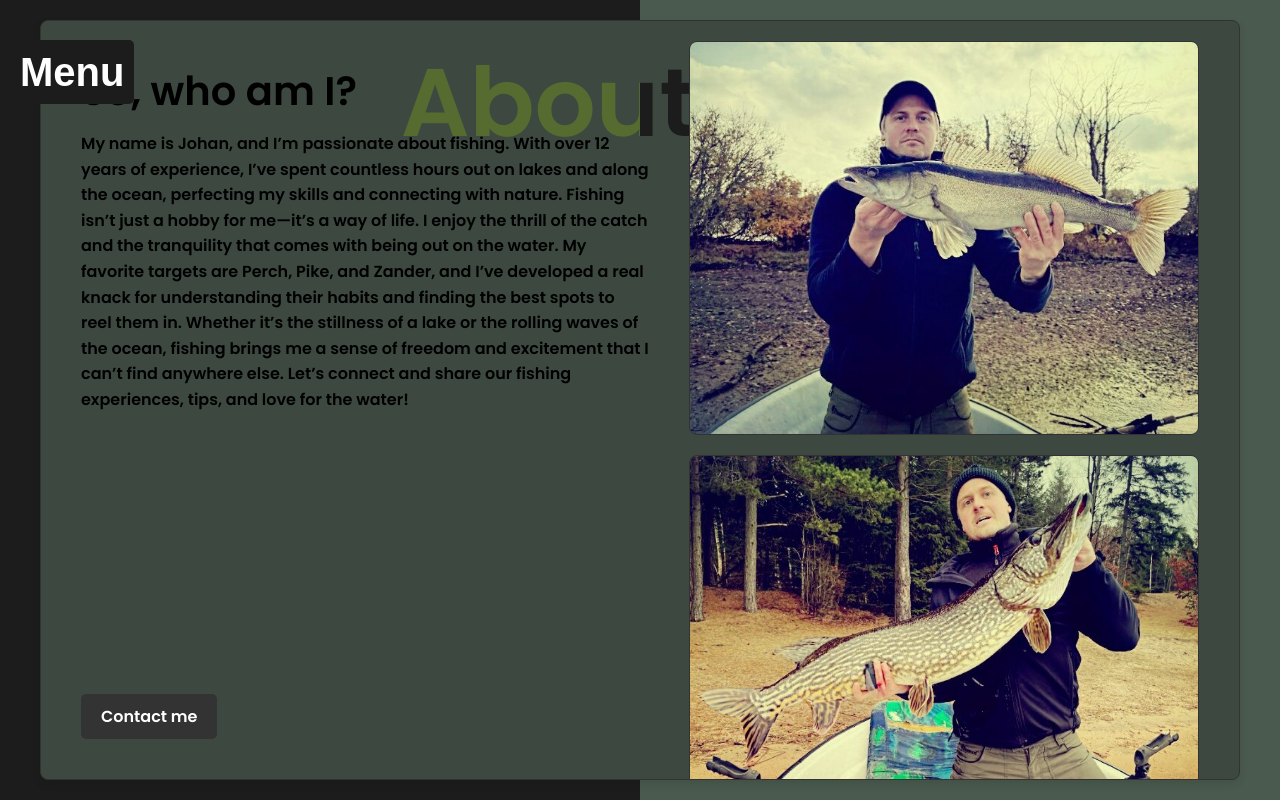
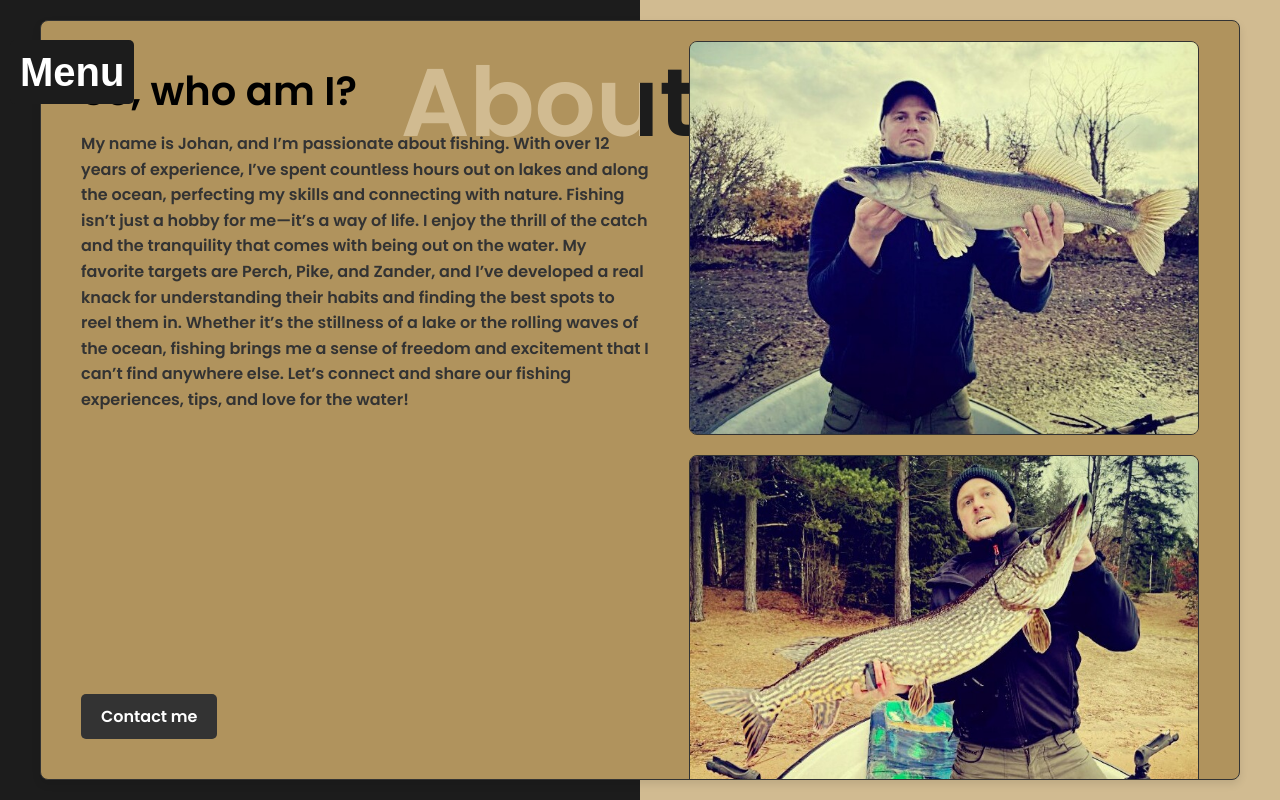
Before and after one commit to TacdaPjo/RSA-web-app, a Flask app: page /about_me in a window 1280 px wide. Run offline with Flask 3, Linux system fonts and the light colour scheme.

Commit message:
Requirements

```diff
--- a/static/styles.css
+++ b/static/styles.css
@@ -11,8 +11,7 @@ body {
     align-items: center;
     justify-content: center;
     height: 100vh;
-    background: linear-gradient(to right, #1c1c1c 50%, #4A5A4E 50%);
-    /*Biege #d1bb91 */
+    background: linear-gradient(to right, #1c1c1c 50%, #d1bb91 50%);
     overflow: hidden;
     position: relative;
     flex-direction: column;
@@ -27,7 +26,7 @@ body {
     font-size: 6em;
     font-weight: bold;
     color: #ffffff;
-    background: linear-gradient(to right, #556B2F 50%, #1c1c1c 50%);
+    background: linear-gradient(to right, #d1bb91 50%, #1c1c1c 50%);
     -webkit-background-clip: text;
     -webkit-text-fill-color: transparent;
     background-clip: text;
@@ -56,7 +55,7 @@ body {
     font-size: 1em;
     font-weight: bold;
     color: #ffffff;
-    background: linear-gradient(to right, #556B2F 50%, #1c1c1c 50%);
+    background: linear-gradient(to right, #d1bb91 50%, #1c1c1c 50%);
     -webkit-background-clip: text;
     -webkit-text-fill-color: transparent;
     background-clip: text;
@@ -478,7 +477,7 @@ body {
     display: flex;
     max-width: 1200px;
     margin: 20px;
-    background-color: #3d4940;
+    background-color: #b0935d;
     box-shadow: 0px 4px 8px rgba(0, 0, 0, 0.1);
     border-radius: 8px;
     overflow: hidden;
@@ -503,7 +502,7 @@ body {
 .text-section p {
     font-size: 1em;
     line-height: 1.6;
-    color: #000000;
+    color: #333;
     margin-bottom: 20px;
 }
 
```
